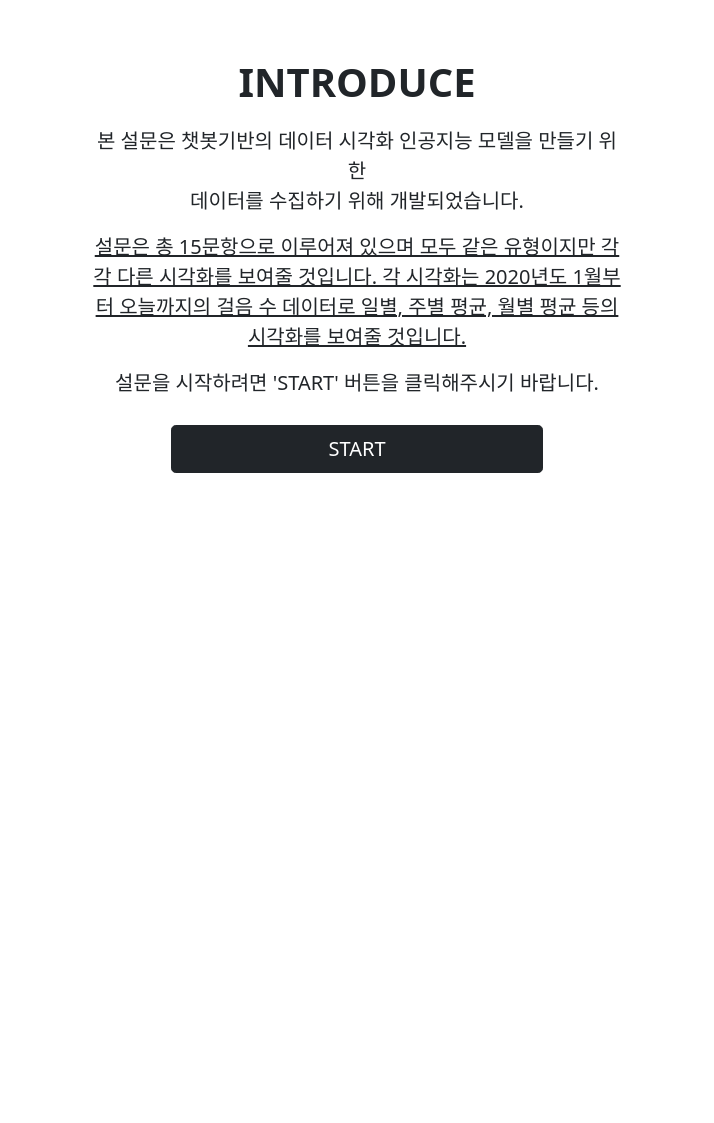
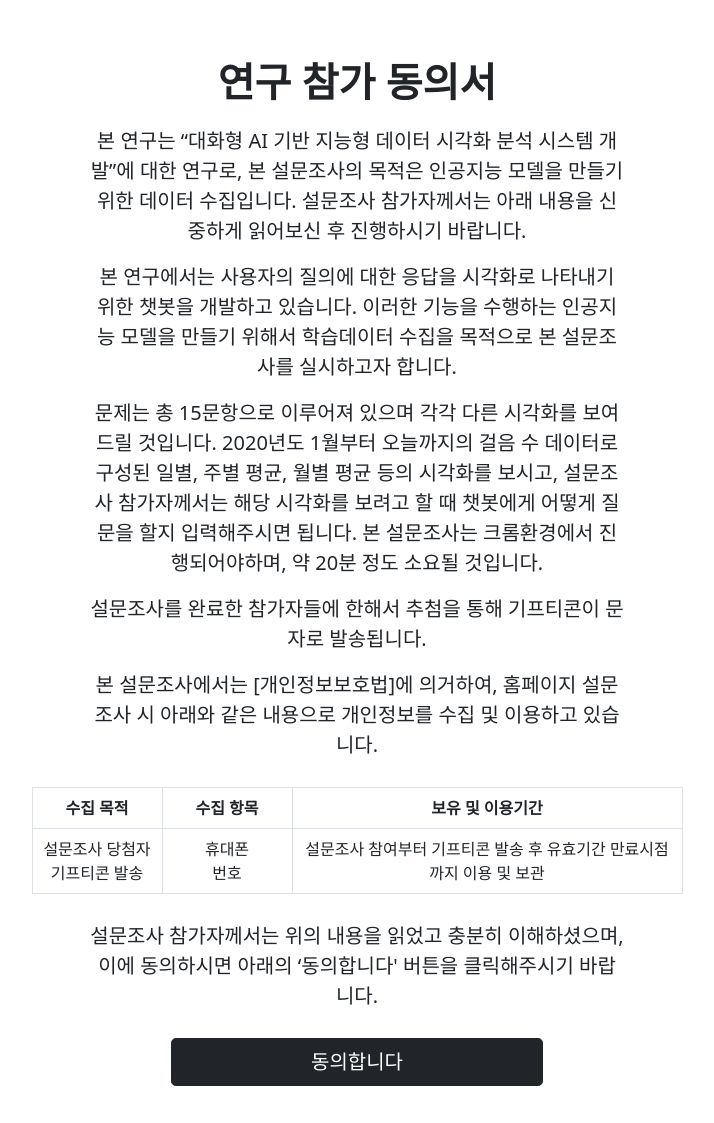
Before and after one commit to sujinhur/survey_form, a Django app: page /survey/ in a window 1280 px wide. Shown: the whole page, without its empty margins (283-997 px from the left). Before the commit the page ends 473 px from the top, so only its background shows below. Run offline with Django 3.2, Linux system fonts and the light colour scheme; some libraries are stand-ins or nearby versions.

Commit message:
modify sql

```diff
--- a/svform/survey/views.py
+++ b/svform/survey/views.py
@@ -340,8 +340,7 @@ def maincode(page_index, q_list):
         vis_date_2, vis_stepcount_2 = compare_vis_data(date[1], stepcount[1], description)
         vis_date_1, vis_stepcount_1 = str_date(vis_date_1, vis_stepcount_1)
         vis_date_2, vis_stepcount_2 = str_date(vis_date_2, vis_stepcount_2)
-        data.append(createqurey(description, start_date[0], end_date[0]))
-        data.append(createqurey(description, start_date[1], end_date[1]))
+        data.append(createqurey(description, start_date, end_date))
     else:
         vis_date_1, vis_stepcount_1 = today_vis_data(date, stepcount)
         vis_date_1, vis_stepcount_1 = str_date(vis_date_1, vis_stepcount_1)
@@ -351,10 +350,11 @@ def maincode(page_index, q_list):
 
 # 쿼리 생성 함수
 def createqurey(description, start_date, end_date):
-    day = (end_date - start_date).days
     if description == '일일 걸음 수':
+        day = (end_date - start_date).days
         return "SELECT * FROM survey_stepcountdata WHERE date BETWEEN date('now', '-" + str(day) + " days')  and date('now')"
-    elif description == '주별 평균 걸음 수':
+    elif description == '주별 평균 걸음 수': # 수정 필요
+        day = (end_date - start_date).days
         return "SELECT * FROM survey_stepcountdata WHERE date BETWEEN date('now', '-" + str(day) + " days', 'weekday 1')  and date('now')"
     elif description == '월별 평균 걸음 수':
         month = str((end_date.year - start_date.year) * 12 + end_date.month - start_date.month)
@@ -380,7 +380,7 @@ def createqurey(description, start_date, end_date):
     elif description == '최근 12달':
         return "SELECT * FROM survey_stepcountdata WHERE date BETWEEN date('now', '-12 month', '+1 days')  and date('now')"
     elif description == '저번주':
-        return "SELECT * FROM survey_stepcountdata WHERE date BETWEEN date('now', '-7 days', 'weekday 1')  and date('now', '-7 days','weekday 0')"
+        return "SELECT * FROM survey_stepcountdata WHERE date BETWEEN date('now', '-14 days', 'weekday 1')  and date('now', '-7 days','weekday 0')"
     elif description == '저번달':
         return "SELECT * FROM survey_stepcountdata WHERE date BETWEEN date('now', '-1 month', 'start of month')  and date('now', 'start of month', '-1 days')"
     elif description == 'n월':
@@ -393,22 +393,20 @@ def createqurey(description, start_date, end_date):
     elif description == "n월 m일부터 n'월 m'일까지":
         return "SELECT * FROM survey_stepcountdata WHERE date BETWEEN '" + str(start_date) + "' and '" + str(end_date) + "'"
     elif description == "주별 비교":
-        return "SELECT * FROM survey_stepcountdata WHERE date BETWEEN '" + str(start_date) + "' and date('" + str(start_date) + "', '+6 days')"
+        return "SELECT * FROM survey_stepcountdata WHERE date BETWEEN '" + str(start_date[0]) + "' and date('" + str(start_date[0]) + "', '+6 days') or date BETWEEN '" + str(start_date[1]) + "' and date('" + str(start_date[1]) + "', '+6 days')"
     elif description == "월별 비교":
-        if end_date == datetime.date.today():
-            return "SELECT * FROM survey_stepcountdata WHERE date BETWEEN '" + str(start_date) + "' and date('now')"
+        if end_date[0] == datetime.date.today():
+            return "SELECT * FROM survey_stepcountdata WHERE date BETWEEN date('now', 'start of month') and date('now') or date BETWEEN '" + str(start_date[1]) + "' and date('" + str(start_date[1]) + "', '+1 month', '-1 days')"
         else:
-            return "SELECT * FROM survey_stepcountdata WHERE date BETWEEN '" + str(start_date) + "' and date('" + str(start_date) + "', '+1 month', '-1 days')"
+            return "SELECT * FROM survey_stepcountdata WHERE date BETWEEN '" + str(start_date[0]) + "' and date('" + str(start_date[0]) + "', '+1 month', '-1 days') or date BETWEEN '" + str(start_date[1]) + "' and date('" + str(start_date[1]) + "', '+1 month', '-1 days')"
     elif description == "연도별 비교":
-        if end_date == datetime.date.today():
-            return "SELECT * FROM survey_stepcountdata WHERE date BETWEEN '" + str(start_date) + "' and date('now')"
-        else:
-            return "SELECT * FROM survey_stepcountdata WHERE date BETWEEN '" + str(start_date) + "' and date('" + str(start_date) + "', '+12 month', '-1 days')"
+        return "SELECT * FROM survey_stepcountdata WHERE date BETWEEN '" + str(start_date[0]) + "' and date('now') or date BETWEEN '" + str(start_date[1]) + "' and date('" + str(start_date[1]) + "', '+12 month', '-1 days')"
+    elif description == "연도별 월별 비교":
+        return "SELECT * FROM survey_stepcountdata WHERE date BETWEEN '" + str(start_date[0]) + "' and date('" + str(start_date[0]) + "', '+1 month', '-1 days') or date BETWEEN '" + str(start_date[1]) + "' and date('" + str(start_date[1]) + "', '+1 month', '-1 days')"
+    elif description == "이번주 저번주 비교":
+        return "SELECT * FROM survey_stepcountdata WHERE date BETWEEN date('now', '-7 days', 'weekday 1') and date('now') or date BETWEEN date('now', '-14 days', 'weekday 1') and date('now', '-7 days', 'weekday 0')"
     else:
-        if end_date == datetime.date.today():
-            return "SELECT * FROM survey_stepcountdata WHERE date BETWEEN '" + str(start_date) + "' and date('now')"
-        else:
-            return "SELECT * FROM survey_stepcountdata WHERE date BETWEEN '" + str(start_date) + "' and date('" + str(start_date) + "', '+1 month', '-1 days')"
+        return "SELECT * FROM survey_stepcountdata WHERE date BETWEEN date('now', 'start of month') and date('now') or date BETWEEN date('now', 'start of month', '-1 month') and date('now', 'start of month', '-1 days')"
 
 
 # confirm page
--- a/svform/templates/survey/example.html
+++ b/svform/templates/survey/example.html
@@ -8,7 +8,7 @@
             <h2 class="text-center">EXAMPLE</h2>
         </div>
         <div class="row d-grid col-6 mx-auto text-center">
-            <p class="lead"><strong>우리는 인공지능이 질의에 대한 결과를 시각화로 보여주는 서비스를 개발하고자 합니다. 아래 그림은 우리의 프로젝트에서 예상하는 최종 결과물로
+            <p class="lead"><strong>아래 그림은 우리의 프로젝트에서 예상하는 최종 결과물로
                 <u>사용자가 질문(‘5월에 얼마나 걸었어?’, ‘저번달이랑 이번달 비교해줘!’)을 하면 이에 대한 답을 시각화로 보여주고자 합니다.</u>
             </strong></p>
         </div>
--- a/svform/templates/survey/intro.html
+++ b/svform/templates/survey/intro.html
@@ -2,23 +2,56 @@
 
 {% block content %}
 
-
-    <div class="container">
-        <div class="row">
-            <h1 class="text-center">INTRODUCE</h1>
-        </div>
-        <div class="row d-grid col-6 mx-auto text-center">
-            <p  class="lead"><strong>본 설문은 챗봇기반의 데이터 시각화 인공지능 모델을 만들기 위한 <br>데이터를 수집하기 위해 개발되었습니다.</strong></p>
-            <p class="lead"><strong><u>설문은 총 15문항으로 이루어져 있으며 모두 같은 유형이지만 각각 다른 시각화를 보여줄 것입니다.
-                각 시각화는 2020년도 1월부터 오늘까지의 걸음 수 데이터로 일별, 주별 평균, 월별 평균 등의 시각화를 보여줄 것입니다.
-                </u></strong> </p>
-            <p class="lead"><strong>설문을 시작하려면 'START' 버튼을 클릭해주시기 바랍니다.</strong></p>
-        </div>
-        <div class="d-grid col-4 mx-auto">
-            <button style="margin-bottom: 10%;" type="button" class="btn btn-dark btn-lg" onclick="location.href='example'">START</button>
-        </div>
-
-
+<div class="container">
+    <div class="row">
+        <h1 class="text-center">연구 참가 동의서</h1>
     </div>
 
+    <div class="row d-grid col-6 mx-auto text-center">
+
+        <p  class="lead"><strong>본 연구는 “대화형 AI 기반 지능형 데이터 시각화 분석 시스템 개발”에 대한 연구로, 본 설문조사의 목적은 인공지능 모델을 만들기 위한 데이터 수집입니다.
+            설문조사 참가자께서는 아래 내용을 신중하게 읽어보신 후 진행하시기 바랍니다.</strong></p>
+
+        <p  class="lead"><strong>본 연구에서는 사용자의 질의에 대한 응답을 시각화로 나타내기 위한 챗봇을 개발하고 있습니다.
+            이러한 기능을 수행하는 인공지능 모델을 만들기 위해서 학습데이터 수집을 목적으로 본 설문조사를 실시하고자 합니다.</strong></p>
+
+        <p  class="lead"><strong>문제는 총 15문항으로 이루어져 있으며 각각 다른 시각화를 보여드릴 것입니다.
+            2020년도 1월부터 오늘까지의 걸음 수 데이터로 구성된 일별, 주별 평균, 월별 평균 등의 시각화를 보시고, 설문조사 참가자께서는 해당 시각화를 보려고 할 때 챗봇에게 어떻게 질문을 할지 입력해주시면 됩니다.
+            본 설문조사는 크롬환경에서 진행되어야하며, 약 20분 정도 소요될 것입니다.</strong></p>
+
+        <p  class="lead"><strong>설문조사를 완료한 참가자들에 한해서 추첨을 통해 기프티콘이 문자로 발송됩니다.</strong></p>
+
+        <p  class="lead"><strong>본 설문조사에서는 [개인정보보호법]에 의거하여, 홈페이지 설문조사 시 아래와 같은 내용으로 개인정보를 수집 및 이용하고 있습니다. </strong></p>
+    </div>
+
+    <div class="row d-grid col-7 mx-auto text-center">
+        <table class="table table-bordered">
+            <thead>
+                <tr>
+                    <th style="width: 20%;">수집 목적</th>
+                    <th style="width: 20%;">수집  항목</th>
+                    <th style="width: 60%;">보유 및 이용기간</th>
+                </tr>
+            </thead>
+
+            <tbody>
+                <tr>
+                    <td>설문조사 당첨자 기프티콘 발송</td>
+                    <td>휴대폰 <br>번호</td>
+                    <td>설문조사 참여부터 기프티콘 발송 후 유효기간 만료시점까지 이용 및 보관</td>
+                </tr>
+            </tbody>
+        </table>
+    </div>
+
+    <div class="row d-grid col-6 mx-auto text-center">
+        <p  class="lead"><strong>설문조사 참가자께서는 위의 내용을 읽었고 충분히 이해하셨으며, 이에 동의하시면 아래의 ‘동의합니다' 버튼을 클릭해주시기 바랍니다.</strong></p>
+    </div>
+
+    <div class="d-grid col-4 mx-auto">
+        <button style="margin-bottom: 10%;" type="button" class="btn btn-dark btn-lg" onclick="location.href='example'">동의합니다</button>
+    </div>
+
+</div>
+
 {% endblock %}
--- a/svform/templates/survey/result.html
+++ b/svform/templates/survey/result.html
@@ -6,12 +6,8 @@
             <h1 class="text-center">FINISH</h1>
         </div>
         <div class="row d-grid col-6 mx-auto text-center">
-            <p class="lead"><strong>설문에 끝까지 응해주셔서 감사합니다. 설문조사가 종료되었습니다. </strong></p>
-            <p class="lead"><strong><u>아래 'CLOSE' 버튼을 클릭해 페이지를 종료해주시길 바랍니다.</u></strong></p>
-        </div>
+            <p class="lead"><strong>설문조사가 종료되었습니다. 본 페이지를 종료하지 않을 경우 입력하신 정보가 정상처리 되지 않을 수 있으니 현재 페이지를 종료해주시기 바랍니다.</strong></p>
 
-        <div class="d-grid col-4 mx-auto">
-            <button type="button" class="btn btn-dark btn-lg" onclick="window.close();">CLOSE</button>
         </div>
 
     </div>
```
